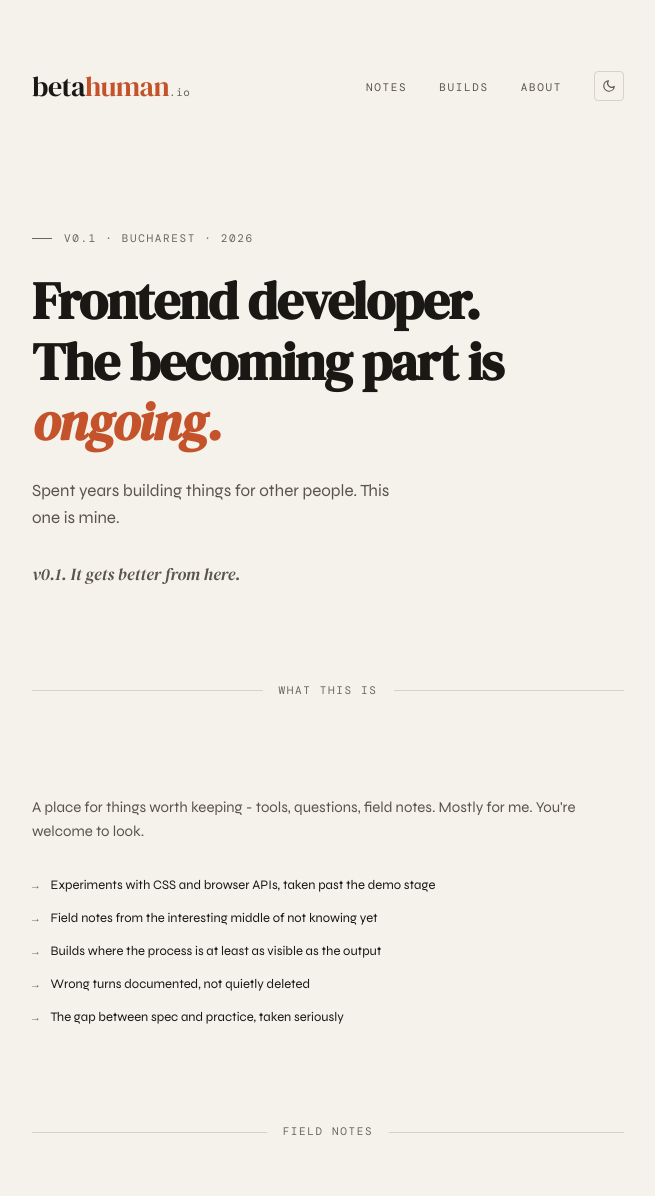
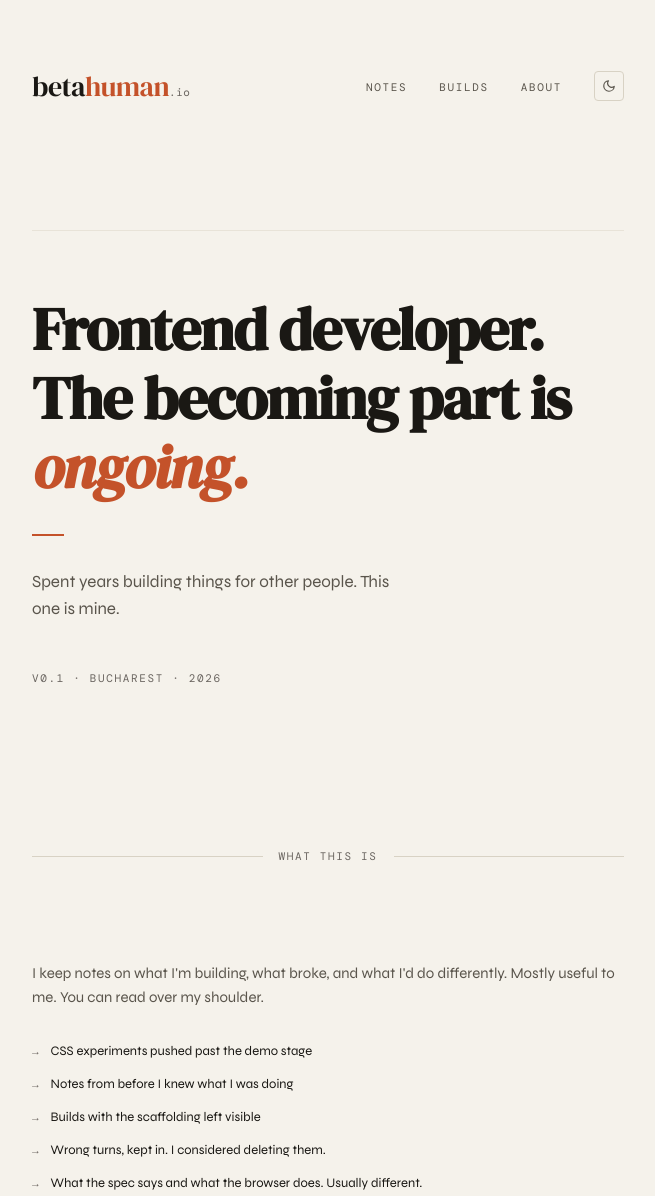
Before and after one commit to mellowrush/betahuman.io, an Astro site: page / in a window 1280 px wide. Shown: the top 1196 px of the page, without its empty margins (312-967 px from the left). Built offline with nearby package versions, Linux system fonts and the light colour scheme; Astro itself is replaced by a stand-in of ours.

Commit message:
chore: rephrase a few sections

```diff
--- a/src/components/sections/About.astro
+++ b/src/components/sections/About.astro
@@ -5,8 +5,8 @@
   <p class="about-intro">
     Self-taught. Background in advertising, then six years in product teams.
     Based in Bucharest. I got good at the React thing and then got bored
-    of being good at the React thing — which is when the interesting problems started.
-    Now I build tools, read specs and document the confusion honestly.
+    of being good at the React thing, which is when the interesting problems started.
+    Now I build tools (or at least try to), read specs and document the confusion honestly.
   </p>
   <div class="about-grid">
     <div class="about-block">
--- a/src/components/sections/Hero.astro
+++ b/src/components/sections/Hero.astro
@@ -2,50 +2,32 @@
 ---
 
 <section class="hero">
-  <div class="hero-version">v0.1 · Bucharest · 2026</div>
   <h1 class="hero-headline">
     Frontend developer.<br />
     The becoming part is <em>ongoing.</em>
   </h1>
+  <div class="hero-rule" aria-hidden="true"></div>
   <p class="hero-lead">
     Spent years building things for other people.
     This one is mine.
   </p>
-  <blockquote class="hero-manifesto">
-    v0.1. It gets better from here.
-  </blockquote>
+  <p class="hero-stamp">v0.1 · Bucharest · 2026</p>
 </section>
 
 <style>
-  .hero { margin-bottom: var(--bh-space-8); }
-
-  .hero-version {
-    font-family: var(--bh-font-mono);
-    font-size: var(--bh-text-xs);
-    letter-spacing: var(--bh-tracking-mono);
-    text-transform: uppercase;
-    color: var(--bh-text-faint);
-    margin-bottom: var(--bh-space-5);
-    display: flex;
-    align-items: center;
-    gap: var(--bh-space-3);
-  }
-
-  .hero-version::before {
-    content: '';
-    display: block;
-    width: 20px;
-    height: 1px;
-    background: var(--bh-text-faint);
+  .hero {
+    padding-top: var(--bh-space-8);
+    padding-bottom: var(--bh-space-8);
+    border-top: 1px solid var(--bh-border);
   }
 
   .hero-headline {
     font-family: var(--bh-font-display);
-    font-size: clamp(2.2rem, 6vw, 3.5rem);
+    font-size: clamp(2.4rem, 7vw, 4rem);
     line-height: var(--bh-leading-tight);
     letter-spacing: var(--bh-tracking-tight);
     color: var(--bh-text);
-    margin-bottom: var(--bh-space-5);
+    margin-bottom: var(--bh-space-6);
     text-wrap: balance;
   }
 
@@ -54,38 +36,54 @@
     font-style: italic;
   }
 
+  .hero-rule {
+    width: 32px;
+    height: 2px;
+    background: var(--bh-rust);
+    margin-bottom: var(--bh-space-6);
+  }
+
   .hero-lead {
     font-size: var(--bh-text-md);
     line-height: var(--bh-leading-normal);
     color: var(--bh-text-muted);
     max-width: 38ch;
-    margin-bottom: var(--bh-space-6);
+    margin-bottom: var(--bh-space-7);
     text-wrap: pretty;
   }
 
-  /* No side-stripe. Italic display type carries the distinction. */
-  .hero-manifesto {
-    display: block;
-    font-family: var(--bh-font-display);
-    font-style: italic;
-    font-size: var(--bh-text-md);
-    color: var(--bh-text-muted);
-    line-height: var(--bh-leading-snug);
-    margin: 0;
+  .hero-stamp {
+    font-family: var(--bh-font-mono);
+    font-size: var(--bh-text-xs);
+    letter-spacing: var(--bh-tracking-mono);
+    text-transform: uppercase;
+    color: var(--bh-text-faint);
   }
 
+  /* ── Entrance animations ─────────────────────────────────────────────── */
+
   @keyframes hero-rise {
-    from { opacity: 0; transform: translateY(8px); }
+    from { opacity: 0; transform: translateY(10px); }
     to   { opacity: 1; transform: translateY(0); }
   }
 
-  .hero-version   { animation: hero-rise 400ms var(--bh-ease)   0ms backwards; }
-  .hero-headline  { animation: hero-rise 500ms var(--bh-ease)  80ms backwards; }
-  .hero-lead      { animation: hero-rise 400ms var(--bh-ease) 180ms backwards; }
-  .hero-manifesto { animation: hero-rise 350ms var(--bh-ease) 260ms backwards; }
+  @keyframes hero-rule-expand {
+    from { width: 0; opacity: 0; }
+    to   { width: 32px; opacity: 1; }
+  }
+
+  @keyframes hero-fade {
+    from { opacity: 0; }
+    to   { opacity: 1; }
+  }
+
+  .hero-headline { animation: hero-rise   500ms var(--bh-ease)      0ms backwards; }
+  .hero-rule     { animation: hero-rule-expand 400ms var(--bh-ease) 180ms backwards; }
+  .hero-lead     { animation: hero-fade   400ms var(--bh-ease)      320ms backwards; }
+  .hero-stamp    { animation: hero-fade   300ms var(--bh-ease)      500ms backwards; }
 
   @media (prefers-reduced-motion: reduce) {
-    .hero-version, .hero-headline, .hero-lead, .hero-manifesto {
+    .hero-headline, .hero-rule, .hero-lead, .hero-stamp {
       animation: none !important;
     }
   }
--- a/src/components/sections/Signal.astro
+++ b/src/components/sections/Signal.astro
@@ -3,15 +3,15 @@
 
 <section>
   <p class="signal-intro">
-    A place for things worth keeping - tools, questions, field notes.
-    Mostly for me. You're welcome to look.
+    I keep notes on what I'm building, what broke, and what I'd do differently.
+    Mostly useful to me. You can read over my shoulder.
   </p>
   <ul class="signal-list">
-    <li>Experiments with CSS and browser APIs, taken past the demo stage</li>
-    <li>Field notes from the interesting middle of not knowing yet</li>
-    <li>Builds where the process is at least as visible as the output</li>
-    <li>Wrong turns documented, not quietly deleted</li>
-    <li>The gap between spec and practice, taken seriously</li>
+    <li>CSS experiments pushed past the demo stage</li>
+    <li>Notes from before I knew what I was doing</li>
+    <li>Builds with the scaffolding left visible</li>
+    <li>Wrong turns, kept in. I considered deleting them.</li>
+    <li>What the spec says and what the browser does. Usually different.</li>
   </ul>
 </section>
 
```
